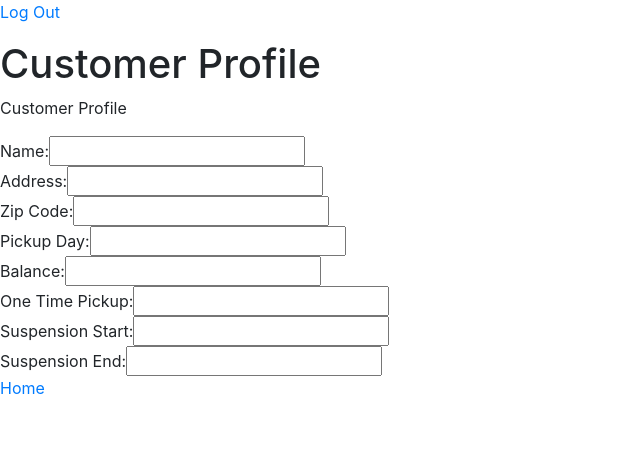
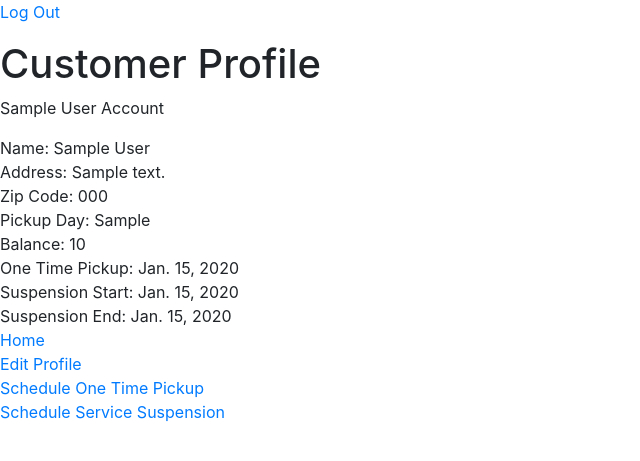
Before and after one commit to Schmidt1519/trash-collector, a Django app: page /customers/detail/ in a window 1280 px wide. Shown: the top 461 px of the page, without its empty margins (0-640 px from the left). Run offline with Django 3.2, Linux system fonts and the light colour scheme; a user stored in the database is signed in; tables that the repository leaves empty hold one stand-in row (values such as "Sample post"); some libraries are stand-ins or nearby versions.

Commit message:
Updated customer views details method, customer url path for detail, and detail template for customers to view all of their information. Detail template also includes links to home, edit profile, schedule one time pickup, and suspend their service. Added edit profile method to views for user to update their name/address/zip code/pickup day. Added url path and template page for customer to edit profile. Added one time pickup and suspend service methods, url paths, and templates for customers to make these requests. After submitting any of these edits, the customer is directed back to their account information(detail) page, which contains values for each property of the customer model.

```diff
--- a/trash_collector/customers/templates/customers/create.html
+++ b/trash_collector/customers/templates/customers/create.html
@@ -13,7 +13,7 @@
             Name:<input type="text" name="name" id="name"><br>
             Address:<input type="text" name="address" id="address"><br>
             Zip Code:<input type="text" name="zip_code" id="zip_code"><br>
-            Pickup Day:<input type="date" name="pickup_day" id="pickup_day"><br>
+            Pickup Day:<input type="text" name="pickup_day" id="pickup_day"><br>
             <input type="submit" value="Submit Profile">
         </form>
 
--- a/trash_collector/customers/templates/customers/detail.html
+++ b/trash_collector/customers/templates/customers/detail.html
@@ -7,18 +7,38 @@
 
 {% block content %}
 
-    <p>Customer Profile</p>
-            {% csrf_token %}
-            Name:<input type="text" name="name" id="name"><br>
-            Address:<input type="text" name="address" id="address"><br>
-            Zip Code:<input type="text" name="zip_code" id="zip_code"><br>
-            Pickup Day:<input type="text" name="pickup_day" id="pickup_day"><br>
-            Balance:<input type="text" name="balance" id="balance"><br>
-            One Time Pickup:<input type="text" name="one_time_pickup" id="one_time_pickup"><br>
-            Suspension Start:<input type="text" name="suspension_start" id="suspension_start"><br>
-            Suspension End:<input type="text" name="suspension_end" id="suspension_end"><br>
-        </form>
+    <p>{{customer_detail.name}} Account</p>
+        </div>
+        <div class="">
+            Name: {{customer_detail.name}}
+        </div>
+        <div class="">
+            Address: {{customer_detail.address}}
+        </div>
+        <div class="">
+            Zip Code: {{customer_detail.zip_code}}
+        </div>
+        <div class="">
+            Pickup Day: {{customer_detail.pickup_day}}
+        </div>
+        <div class="">
+            Balance: {{customer_detail.balance}}
+        </div>
+        <div class="">
+            One Time Pickup: {{customer_detail.one_time_pickup}}
+        </div>
+        <div class="">
+            Suspension Start: {{customer_detail.suspension_start}}
+        </div>
+        <div class="">
+            Suspension End: {{customer_detail.suspension_end}}
+        </div>
 
     <a href="{% url 'customers:index' %}">Home</a>
-
+<br>
+    <a href="{% url 'customers:edit_profile' %}">Edit Profile</a>
+<br>
+    <a href="{% url 'customers:one_time_pickup' %}">Schedule One Time Pickup</a>
+<br>
+    <a href="{% url 'customers:suspend' %}">Schedule Service Suspension</a>
 {% endblock %}
--- a/trash_collector/customers/urls.py
+++ b/trash_collector/customers/urls.py
@@ -9,4 +9,7 @@ urlpatterns = [
     path('', views.index, name="index"),
     path('new/', views.create_profile, name='create_profile'),
     path('detail/', views.detail, name='detail'),
+    path('edit_profile/', views.edit_profile, name='edit_profile'),
+    path('one-time-pickup/', views.one_time_pickup, name='one_time_pickup'),
+    path('suspend-service/', views.suspend_service, name='suspend'),
 ]
--- a/trash_collector/customers/views.py
+++ b/trash_collector/customers/views.py
@@ -13,8 +13,14 @@ def index(request):
     # It will be necessary while creating a customer/employee to assign the logged-in user as the user foreign key
     # This will allow you to later query the database using the logged-in user,
     # thereby finding the customer/employee profile that matches with the logged-in user.
+    try:
+        logged_in_customer = Customer.objects.get(user=user)
+        context = {'logged_in_customer': logged_in_customer}
+    except:
+        return HttpResponseRedirect(reverse('customers:create_profile'))
+
     print(user)
-    return render(request, 'customers/index.html')
+    return render(request, 'customers/index.html', context)
 
 
 def detail(request):
@@ -33,6 +39,52 @@ def create_profile(request):
         user = request.user
         new_customer = Customer(name=name, address=address, zip_code=zip_code, pickup_day=pickup_day, user=user)
         new_customer.save()
-        return HttpResponseRedirect(reverse('customers:index'))
+        return HttpResponseRedirect(reverse('customers:detail'))
     else:
         return render(request, 'customers/create.html')
+
+
+def edit_profile(request):
+    user = request.user
+    customer_edit_profile = Customer.objects.get(user=user)
+    context = {"customer_edit_profile": customer_edit_profile}
+
+    if request.method == 'POST':
+        edit_profile = Customer.objects.get(user=user)
+        edit_profile.name = request.POST.get('name')
+        edit_profile.address = request.POST.get('address')
+        edit_profile.zip_code = request.POST.get('zip_code')
+        edit_profile.pickup_day = request.POST.get('pickup_day')
+        edit_profile.save()
+        return HttpResponseRedirect(reverse('customers:detail'))
+    else:
+        return render(request, 'customers/edit_profile.html', context)
+
+
+def one_time_pickup(request):
+    user = request.user
+    customer_one_time_pickup = Customer.objects.get(user=user)
+    context = {"customer_one_time_pickup": customer_one_time_pickup}
+
+    if request.method == 'POST':
+        edit_one_time_pickup = Customer.objects.get(user=user)
+        edit_one_time_pickup.one_time_pickup = request.POST.get('one_time_pickup')
+        edit_one_time_pickup.save()
+        return HttpResponseRedirect(reverse('customers:detail'))
+    else:
+        return render(request, 'customers/one_time_pickup.html', context)
+
+
+def suspend_service(request):
+    user = request.user
+    customer_suspend_service = Customer.objects.get(user=user)
+    context = {"customer_suspend_service": customer_suspend_service}
+
+    if request.method == 'POST':
+        edit_suspend_service = Customer.objects.get(user=user)
+        edit_suspend_service.suspension_start = request.POST.get('suspension_start')
+        edit_suspend_service.suspension_end = request.POST.get('suspension_end')
+        edit_suspend_service.save()
+        return HttpResponseRedirect(reverse('customers:detail'))
+    else:
+        return render(request, 'customers/suspend.html', context)
```
Also changed, not shown: trash_collector/customers/templates/customers/edit_profile.html (renamed from trash_collector/customers/templates/customers/edit.html, +10 -5 lines), trash_collector/customers/templates/customers/index.html (+5 -2 lines), trash_collector/customers/templates/customers/one_time_pickup.html (added, +22 -0 lines), trash_collector/customers/templates/customers/suspend.html (added, +23 -0 lines).
